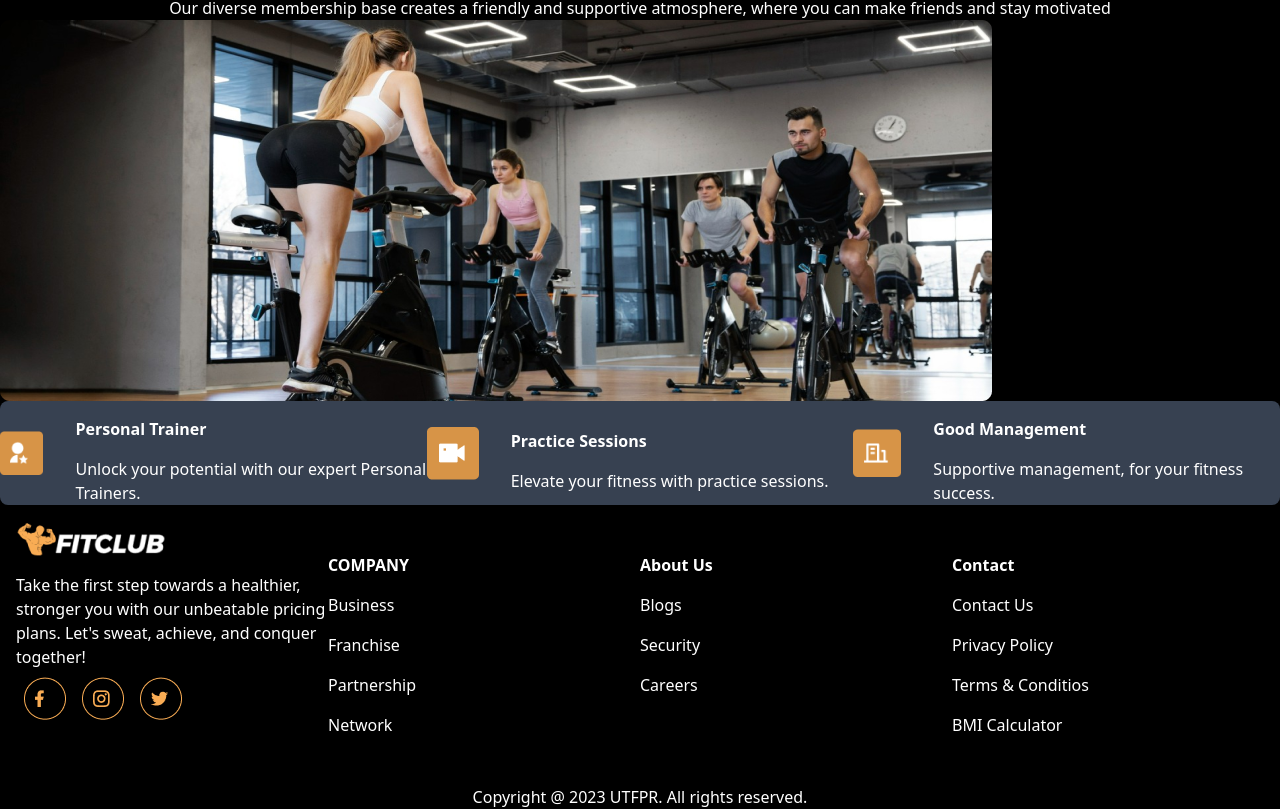
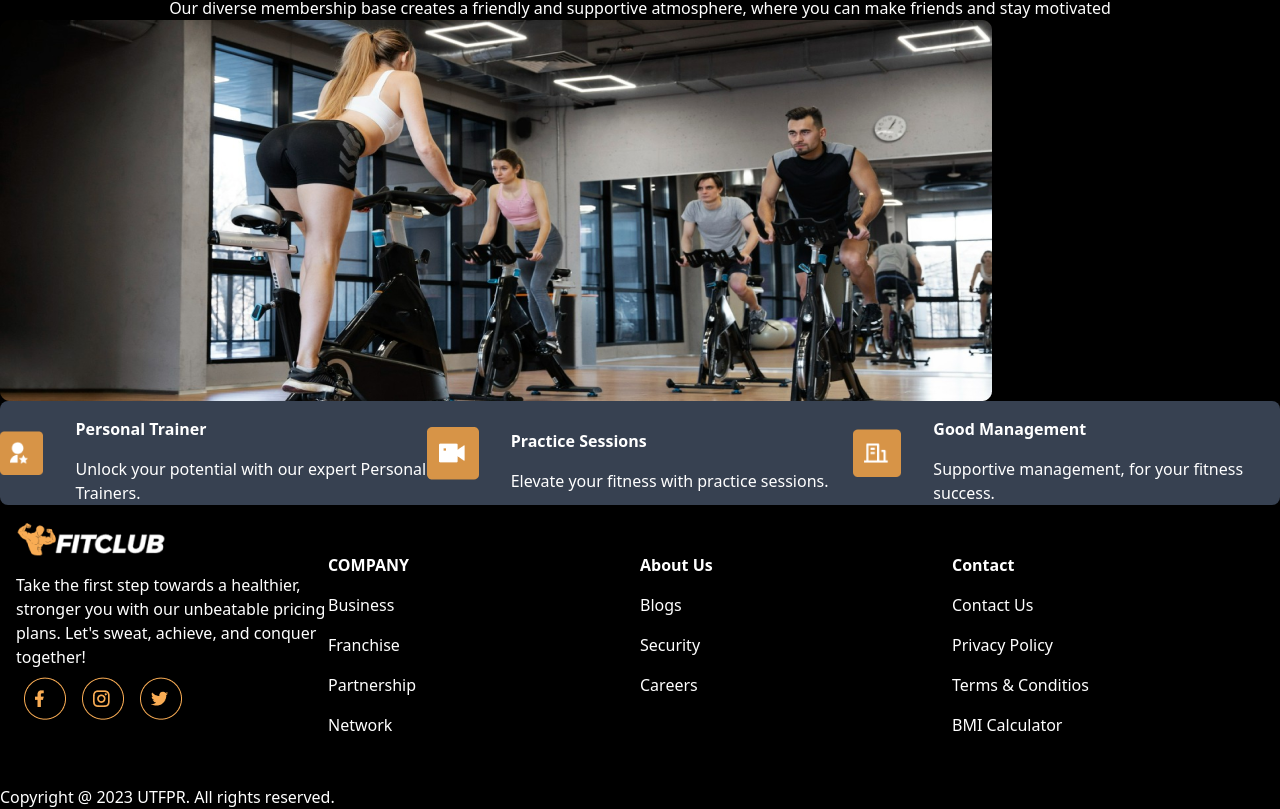
Before and after one commit to Rafaelteppa/prova, a Next.js app: page / in a window 1280 px wide. Shown: the part 1082-1891 px from the top of the page. Built offline with nearby package versions, Linux system fonts and the light colour scheme.

Commit message:
fix:Footer_Bar

```diff
--- a/app/components/Footer_Bar.tsx
+++ b/app/components/Footer_Bar.tsx
@@ -2,7 +2,7 @@
 
 export default function Footer_Bar(){
     return(
-        <div className="mt-12 text-center">
+        <div className="mt-12 text-center md:flex">
             <h6>Copyright @ 2023 UTFPR. All rights reserved.</h6>
         </div>
     )
```
